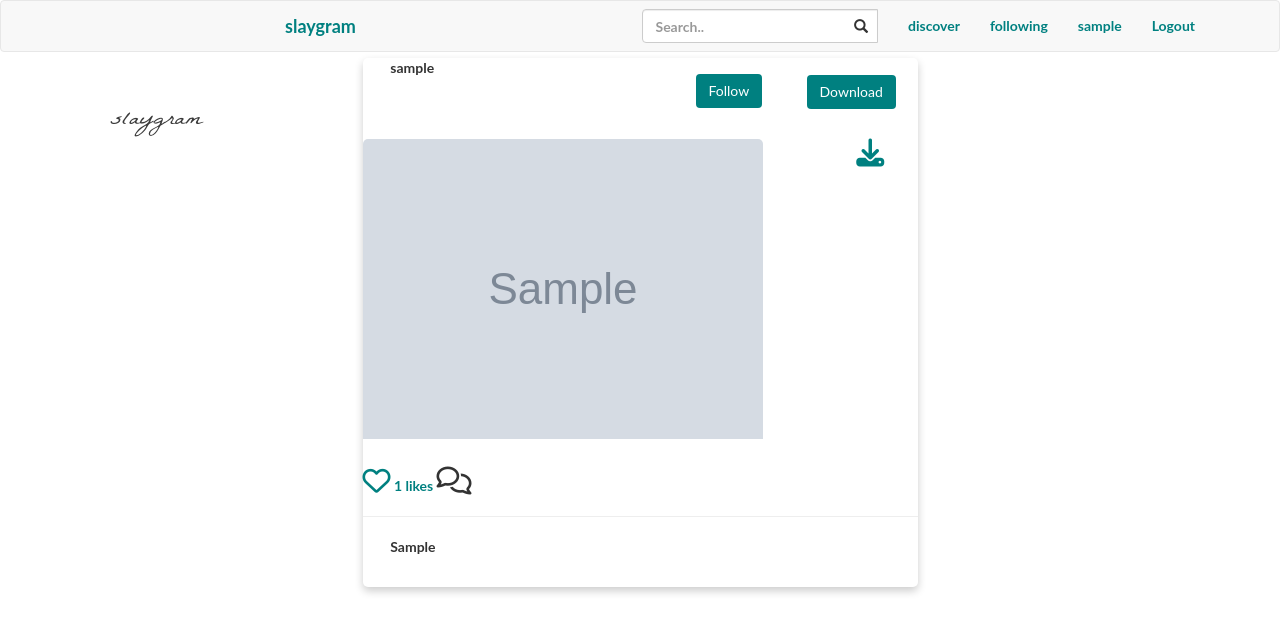
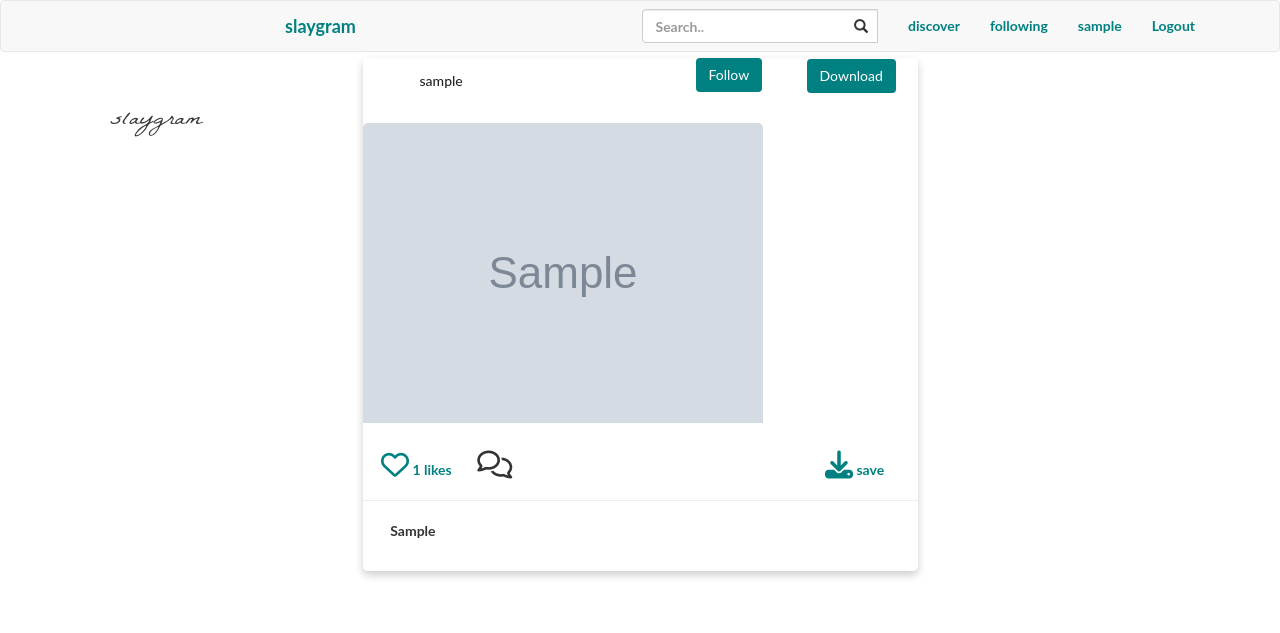
Before and after one commit to VirginiaNdungu1/slaygram, a Django app: page / in a window 1280 px wide. Shown: the top 633 px of the page. Run offline with Django 3.2, Linux system fonts and the light colour scheme; a user stored in the database is signed in; tables that the repository leaves empty hold one stand-in row (values such as "Sample post"); grey boxes marked "Sample" are stand-in pictures; some libraries are stand-ins or nearby versions.

Commit message:
Update comment modal Download icon

```diff
--- a/instagram/templates/index.html
+++ b/instagram/templates/index.html
@@ -16,11 +16,12 @@
       <div class="col-xs-3 col-sm-3 col-md-3 col-lg-3"></div>
       <!-- <div class="col-md-8"> -->
       <div class="col-xs-6 col-sm-6 col-md-6 col-lg-6">
+        <div class="post_section">
           {% for post in posts %}
             <div class="card">
               <div class="follow-user">
                 <div class="username_section">
-                <p>{{post.user.username}}</p>
+                  <h5>{{post.user.username}}</h5>
                 </div>
                 <div class="follow_section">
                   <a href="{% url 'follow' post.id %}">
@@ -34,20 +35,44 @@
                 </div>
               </div>
               <div class="post_image">
-              <a class="download" href="{% url 'download_image' post.id %}">
-                <i class="fa fa-download fa-2x" aria-hidden="true"></i>
-              </a>
                 <img src="{{post.picture.url}}" class="img-responsive" alt="Image">
               </div>
               <div class="vote_section">
-              <a href="{% url 'upvote_post' post.id %}">
+                <a class="like-section" href="{% url 'upvote_post' post.id %}">
                   <i class="fa fa-heart-o fa-2x" aria-hidden="true"></i>
                   {{post.upvote_count}}
                   likes
                 </a>
-              <span>
-                <i class="fa fa-comments-o fa-2x" aria-hidden="true" data-toggle="modal" data-target="#myModal"></i>
+                <span class="comment-icon">
+                  <i class="fa fa-comments-o fa-2x" aria-hidden="true" data-toggle="modal" data-target="#commentModal"></i>
                 </span>
+                <a class="download" href="{% url 'download_image' post.id %}">
+                  <i class="fa fa-download fa-2x" aria-hidden="true"></i>
+                  save
+                </a>
+                <div class="col-md-4">
+                  <div class="modal fade" id="commentModal" role="dialog">
+                    <div class="modal-dialog">
+                      <!-- Modal content-->
+                      <div class="modal-content">
+                        <div class="modal-header">
+                          <button type="button" class="close" data-dismiss="modal">&times;</button>
+                        </div>
+                        <div class="modal-body">
+                          <form action="{% url 'post_comment' post.id %}" method="post" enctype="multipart/form-data">
+                            {%csrf_token%}
+                            {% bootstrap_form form%}
+                            <input type="submit" class="btn btn-lg" value="comment">
+                          </form>
+                        </div>
+                        <div class="modal-footer">
+                          <button type="submit" class="btn btn-lg" data-dismiss="modal" value="comment">close</button>
+                        </div>
+                        <!-- <input type="text" class="form-control" placeholder="Add a comment..." aria-describedby="comment"> -->
+                      </div>
+                    </div>
+                  </div>
+                </div>
                 <hr>
                 <!-- <a href="{% url 'get_comments' post.id %}">View all
                   {{comment_count}}
@@ -58,30 +83,13 @@
                 {% endfor %}
                 <br>
               </div>
-            <div class="col-md-4">
-              <div class="modal fade" id="myModal" role="dialog">
-                <div class="modal-dialog">
-                  <!-- Modal content-->
-                  <div class="modal-content">
-                    <div class="modal-body">
-                      <form action="{% url 'post_comment' post.id %}" method="post" enctype="multipart/form-data">
-                        {%csrf_token%}
-                        {% bootstrap_form form%}
-                        <input type="submit" class="btn btn-lg" value="comment">
-                      </form>
-                    </div>
-                    <div class="modal-footer">
-                      <button type="submit" class="btn btn-lg" data-dismiss="modal" value="comment">Comment</button>
-                    </div>
-                    <!-- <input type="text" class="form-control" placeholder="Add a comment..." aria-describedby="comment"> -->
-                  </div>
-                </div>
-              </div>
             </div>
             {% empty %}
             <p>No posts yet</p>
+
+          {% endfor %}
         </div>
-        {% endfor %}
+
       </div>
       <div class="col-xs-3 col-sm-3 col-md-3 col-lg-3"></div>
     </div>
```
Lines whose indentation alone changed are shown as unchanged.
